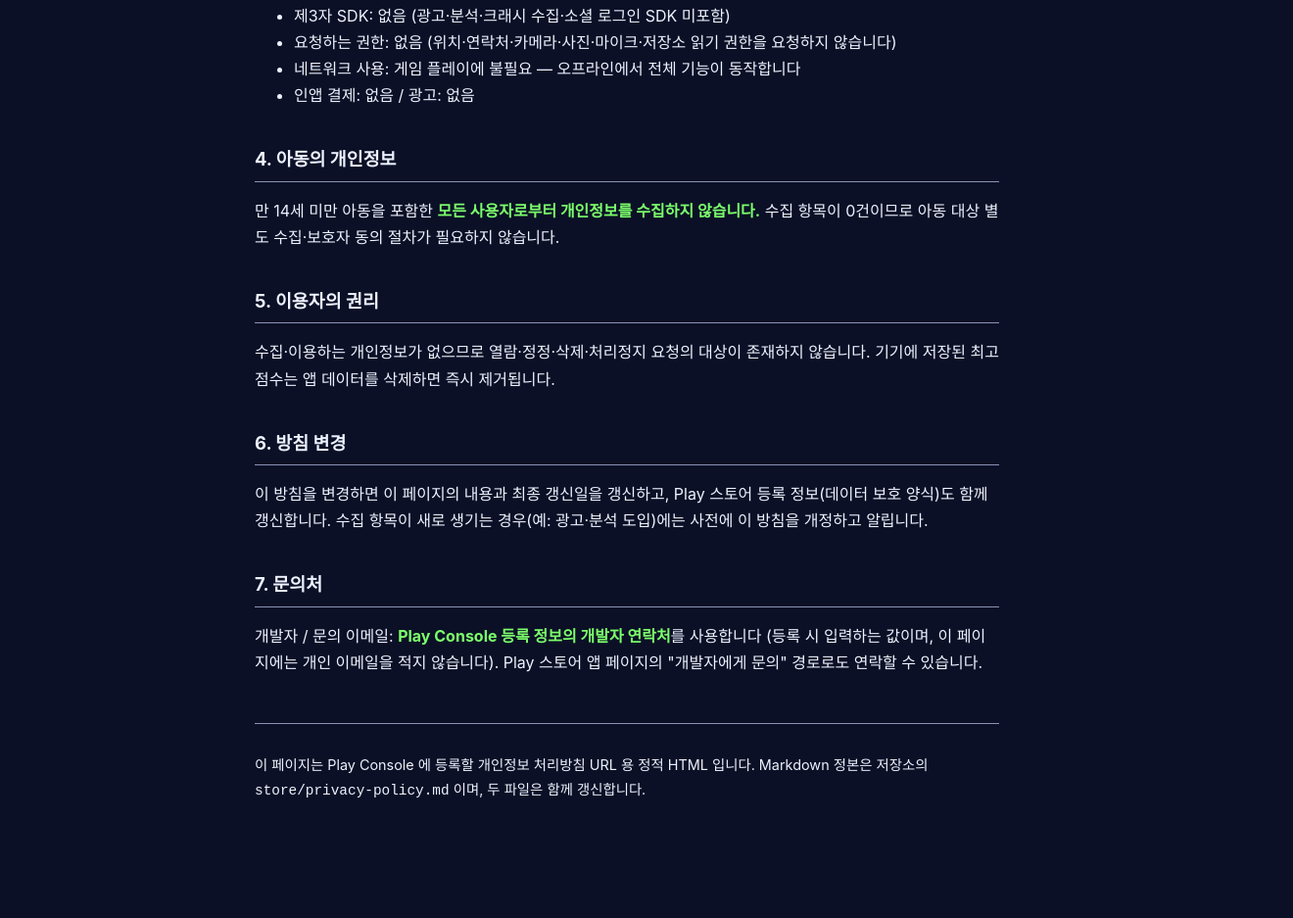
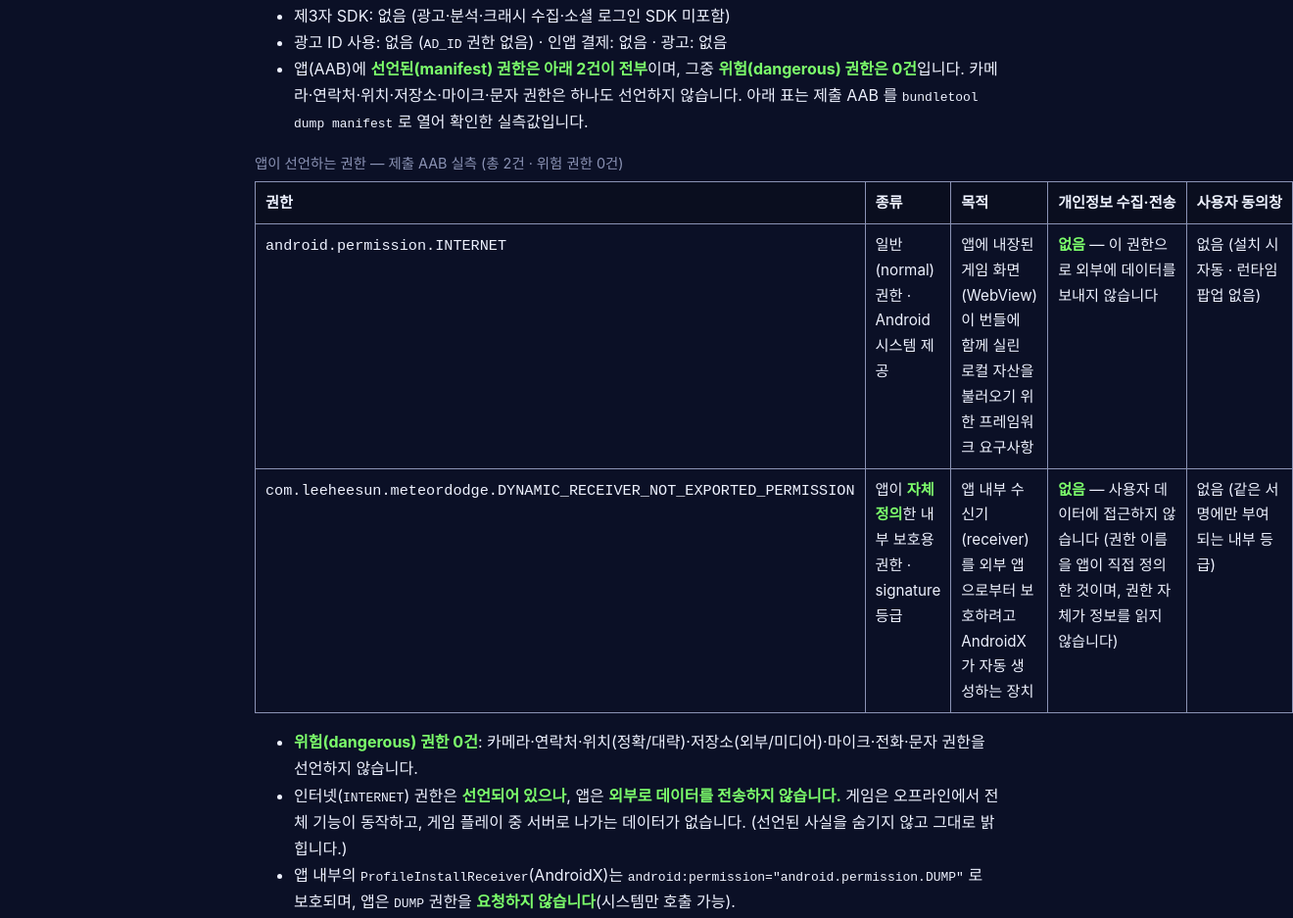
Before and after one commit to angalle/meteor-dodge-privacy, a plain HTML site: page index.html in a window 1280 px wide. Shown: the part 932-1869 px from the top of the page at 98% size, 1320 px wide, since content can reach past the window. Before the commit the page ends 1838 px from the top, so only its background shows below. Drawn offline with Linux system fonts and the light colour scheme.

Commit message:
legal: 개인정보 처리방침 권한 문구 정밀화(AAB 선언 권한과 1:1)

```diff
--- a/index.html
+++ b/index.html
@@ -147,9 +147,46 @@
       <h2>3. 제3자 SDK · 권한</h2>
       <ul>
         <li>제3자 SDK: 없음 (광고·분석·크래시 수집·소셜 로그인 SDK 미포함)</li>
-        <li>요청하는 권한: 없음 (위치·연락처·카메라·사진·마이크·저장소 읽기 권한을 요청하지 않습니다)</li>
-        <li>네트워크 사용: 게임 플레이에 불필요 — 오프라인에서 전체 기능이 동작합니다</li>
-        <li>인앱 결제: 없음 / 광고: 없음</li>
+        <li>광고 ID 사용: 없음 (<code>AD_ID</code> 권한 없음) · 인앱 결제: 없음 · 광고: 없음</li>
+        <li>
+          앱(AAB)에 <strong>선언된(manifest) 권한은 아래 2건이 전부</strong>이며, 그중
+          <strong>위험(dangerous) 권한은 0건</strong>입니다. 카메라·연락처·위치·저장소·마이크·문자
+          권한은 하나도 선언하지 않습니다. 아래 표는 제출 AAB 를
+          <code>bundletool dump manifest</code> 로 열어 확인한 실측값입니다.
+        </li>
+      </ul>
+      <table>
+        <caption>앱이 선언하는 권한 — 제출 AAB 실측 (총 2건 · 위험 권한 0건)</caption>
+        <thead>
+          <tr>
+            <th scope="col">권한</th>
+            <th scope="col">종류</th>
+            <th scope="col">목적</th>
+            <th scope="col">개인정보 수집·전송</th>
+            <th scope="col">사용자 동의창</th>
+          </tr>
+        </thead>
+        <tbody>
+          <tr>
+            <td><code>android.permission.INTERNET</code></td>
+            <td>일반(normal) 권한 · Android 시스템 제공</td>
+            <td>앱에 내장된 게임 화면(WebView)이 번들에 함께 실린 로컬 자산을 불러오기 위한 프레임워크 요구사항</td>
+            <td><strong>없음</strong> — 이 권한으로 외부에 데이터를 보내지 않습니다</td>
+            <td>없음 (설치 시 자동 · 런타임 팝업 없음)</td>
+          </tr>
+          <tr>
+            <td><code>com.leeheesun.meteordodge.DYNAMIC_RECEIVER_NOT_EXPORTED_PERMISSION</code></td>
+            <td>앱이 <strong>자체 정의</strong>한 내부 보호용 권한 · signature 등급</td>
+            <td>앱 내부 수신기(receiver)를 외부 앱으로부터 보호하려고 AndroidX 가 자동 생성하는 장치</td>
+            <td><strong>없음</strong> — 사용자 데이터에 접근하지 않습니다 (권한 이름을 앱이 직접 정의한 것이며, 권한 자체가 정보를 읽지 않습니다)</td>
+            <td>없음 (같은 서명에만 부여되는 내부 등급)</td>
+          </tr>
+        </tbody>
+      </table>
+      <ul>
+        <li><strong>위험(dangerous) 권한 0건</strong>: 카메라·연락처·위치(정확/대략)·저장소(외부/미디어)·마이크·전화·문자 권한을 선언하지 않습니다.</li>
+        <li>인터넷(<code>INTERNET</code>) 권한은 <strong>선언되어 있으나</strong>, 앱은 <strong>외부로 데이터를 전송하지 않습니다.</strong> 게임은 오프라인에서 전체 기능이 동작하고, 게임 플레이 중 서버로 나가는 데이터가 없습니다. (선언된 사실을 숨기지 않고 그대로 밝힙니다.)</li>
+        <li>앱 내부의 <code>ProfileInstallReceiver</code>(AndroidX)는 <code>android:permission="android.permission.DUMP"</code> 로 보호되며, 앱은 <code>DUMP</code> 권한을 <strong>요청하지 않습니다</strong>(시스템만 호출 가능).</li>
       </ul>
 
       <h2>4. 아동의 개인정보</h2>
```
